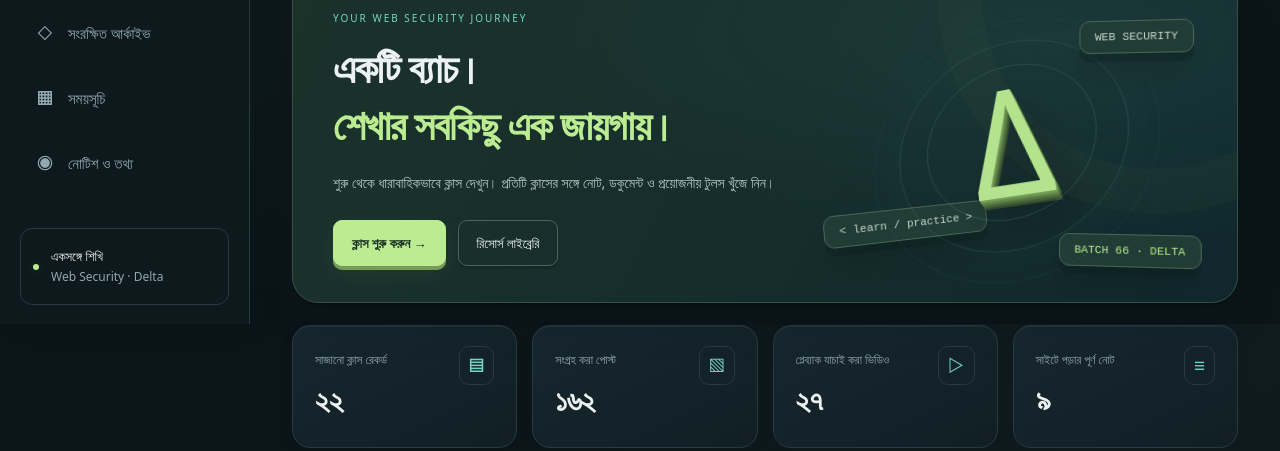
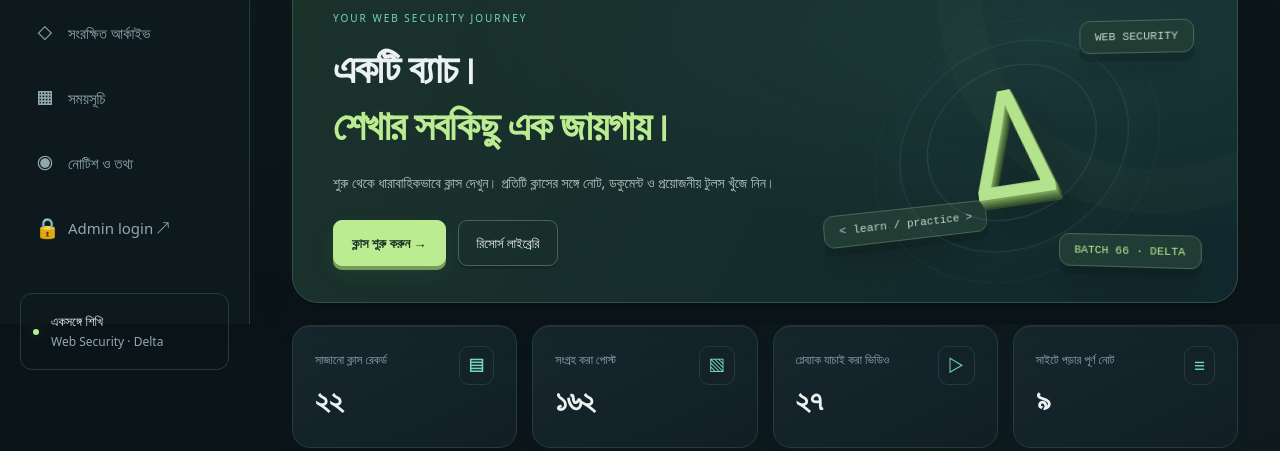
Before and after one commit to mdnhbn/arena-b66-delta-archive, a website: page index.html in a window 1280 px wide. Shown: the part 476-927 px from the top of the page. Drawn offline with Linux system fonts and the light colour scheme.

Commit message:
Add a site menu entry to the protected admin login

```diff
--- a/index.html
+++ b/index.html
@@ -1,7 +1,7 @@
 <!doctype html>
 <html lang="bn" data-theme="dark"><head><meta charset="utf-8"><meta name="viewport" content="width=device-width,initial-scale=1"><meta name="theme-color" content="#0b1519"><meta name="description" content="Arena Web Security Batch 66 Delta — ক্লাস, ভিডিও, নোট, টুলস এবং সময়সূচির সাজানো শেখার আর্কাইভ।"><title>Delta Archive · Arena B66</title><script src="theme.js"></script><link rel="stylesheet" href="style.css"><link rel="stylesheet" href="modern.css"></head>
 <body><a class="skip-link" href="#page">মূল কন্টেন্টে যান</a>
-<aside class="sidebar" id="sidebar"><a class="brand" href="#overview" aria-label="Delta Archive হোম"><span class="brand-mark">Δ</span><span>DELTA<span class="brand-sub">ARENA · BATCH 66</span></span></a><p class="nav-label">LEARNING SPACE</p><nav aria-label="মূল নেভিগেশন" id="navigation"><a href="#overview" data-page="overview"><span class="nav-icon">◈</span>ড্যাশবোর্ড</a><a href="#classes" data-page="classes"><span class="nav-icon">▤</span>সব ক্লাস<span id="class-count" class="nav-count">—</span></a><a href="#resources" data-page="resources"><span class="nav-icon">▧</span>রিসোর্স লাইব্রেরি</a><a href="#tools" data-page="tools"><span class="nav-icon">⌘</span>টুলস ও সেটআপ</a><a href="#roadmap" data-page="roadmap"><span class="nav-icon">⌁</span>সিলেবাস ও রোডম্যাপ</a><a href="#preservation" data-page="preservation"><span class="nav-icon">◇</span>সংরক্ষিত আর্কাইভ</a><a href="#schedule" data-page="schedule"><span class="nav-icon">▦</span>সময়সূচি</a><a href="#notices" data-page="notices"><span class="nav-icon">◉</span>নোটিশ ও তথ্য</a></nav><div class="sidebar-bottom"><div class="batch-card"><span class="live-dot"></span><span>একসঙ্গে শিখি<small>Web Security · Delta</small></span></div></div></aside>
+<aside class="sidebar" id="sidebar"><a class="brand" href="#overview" aria-label="Delta Archive হোম"><span class="brand-mark">Δ</span><span>DELTA<span class="brand-sub">ARENA · BATCH 66</span></span></a><p class="nav-label">LEARNING SPACE</p><nav aria-label="মূল নেভিগেশন" id="navigation"><a href="#overview" data-page="overview"><span class="nav-icon">◈</span>ড্যাশবোর্ড</a><a href="#classes" data-page="classes"><span class="nav-icon">▤</span>সব ক্লাস<span id="class-count" class="nav-count">—</span></a><a href="#resources" data-page="resources"><span class="nav-icon">▧</span>রিসোর্স লাইব্রেরি</a><a href="#tools" data-page="tools"><span class="nav-icon">⌘</span>টুলস ও সেটআপ</a><a href="#roadmap" data-page="roadmap"><span class="nav-icon">⌁</span>সিলেবাস ও রোডম্যাপ</a><a href="#preservation" data-page="preservation"><span class="nav-icon">◇</span>সংরক্ষিত আর্কাইভ</a><a href="#schedule" data-page="schedule"><span class="nav-icon">▦</span>সময়সূচি</a><a href="#notices" data-page="notices"><span class="nav-icon">◉</span>নোটিশ ও তথ্য</a><a href="/admin" class="admin-entry" target="_blank" rel="noopener noreferrer" aria-label="Admin login — নতুন ট্যাবে খুলুন"><span class="nav-icon" aria-hidden="true">🔒</span>Admin login ↗</a></nav><div class="sidebar-bottom"><div class="batch-card"><span class="live-dot"></span><span>একসঙ্গে শিখি<small>Web Security · Delta</small></span></div></div></aside>
 <div class="app-shell"><header class="topbar"><div class="topbar-left"><button id="menu-toggle" class="icon-button" aria-label="মেনু খুলুন" aria-controls="sidebar" aria-expanded="false">☰</button><div class="breadcrumb">ARENA / <span id="breadcrumb-current">ড্যাশবোর্ড</span></div></div><div class="topbar-right"><button id="theme-toggle" class="icon-button theme-toggle" type="button" aria-label="লাইট মোড চালু করুন" aria-pressed="false">☀ লাইট মোড</button><span class="public-label"><span class="live-dot"></span>Public archive</span><span class="avatar" aria-label="Batch 66 Delta">66</span></div></header>
 <aside class="sponsor-slot" aria-label="বিজ্ঞাপন"><div class="sponsor-caption"><span class="eyebrow">বিজ্ঞাপন · স্পনসর্ড অফার</span><div class="ad-controls"><button class="ad-toggle" type="button" aria-expanded="true" aria-controls="sponsor-frame">ছোট করুন</button><button class="ad-close" type="button" aria-label="বিজ্ঞাপন বন্ধ করুন">×</button></div></div><iframe id="sponsor-frame" class="ad-banner" data-ad-frame title="বিজ্ঞাপন" width="300" height="250" loading="eager" sandbox="allow-scripts allow-same-origin allow-popups allow-popups-to-escape-sandbox" referrerpolicy="no-referrer" allow="autoplay 'none'; camera 'none'; microphone 'none'; geolocation 'none'"></iframe></aside>
 <main id="page" tabindex="-1"><div class="loading"><span class="loading-orbit"></span><p>আপনার শেখার জায়গাটি প্রস্তুত হচ্ছে…</p></div></main>
```
